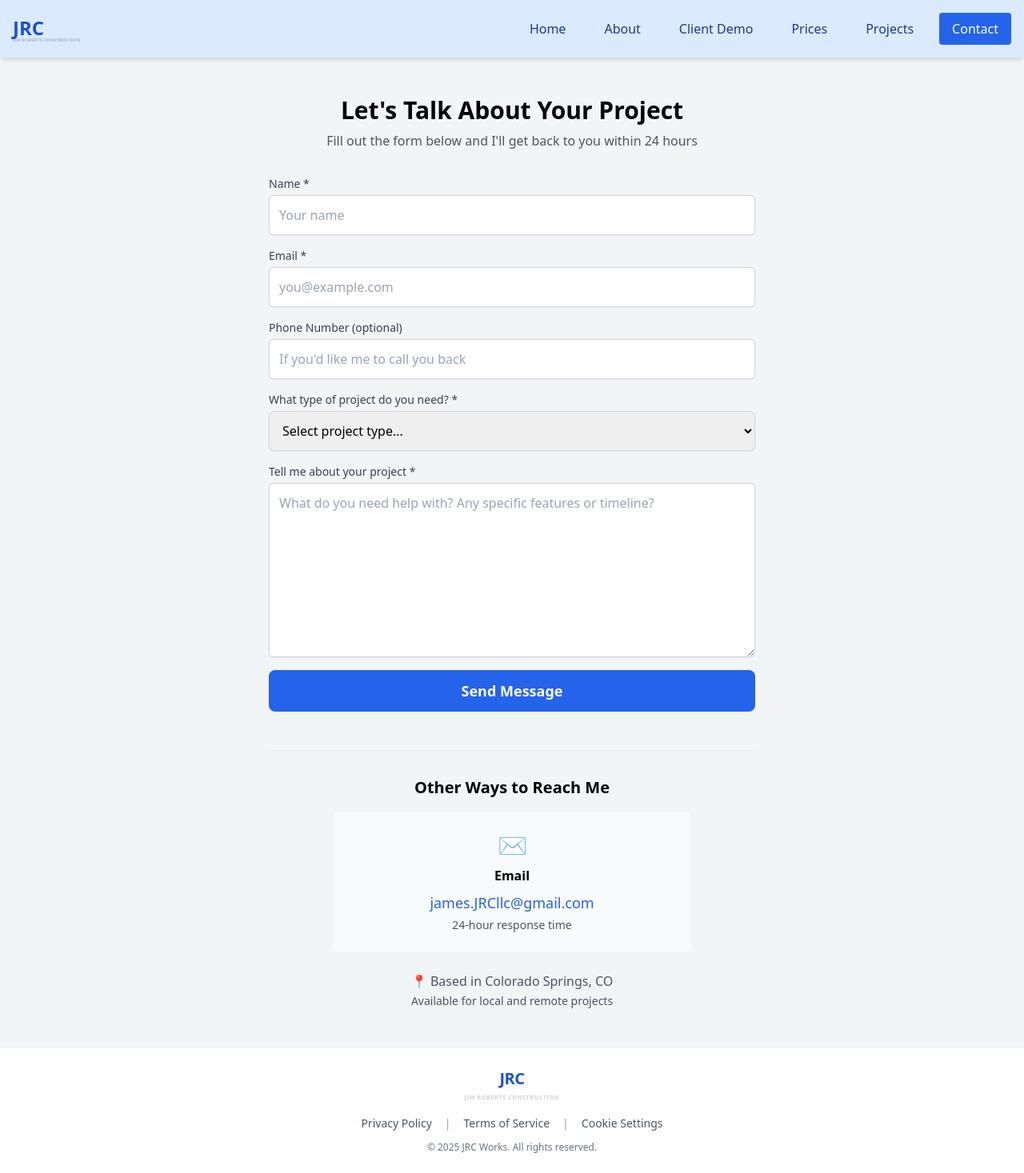
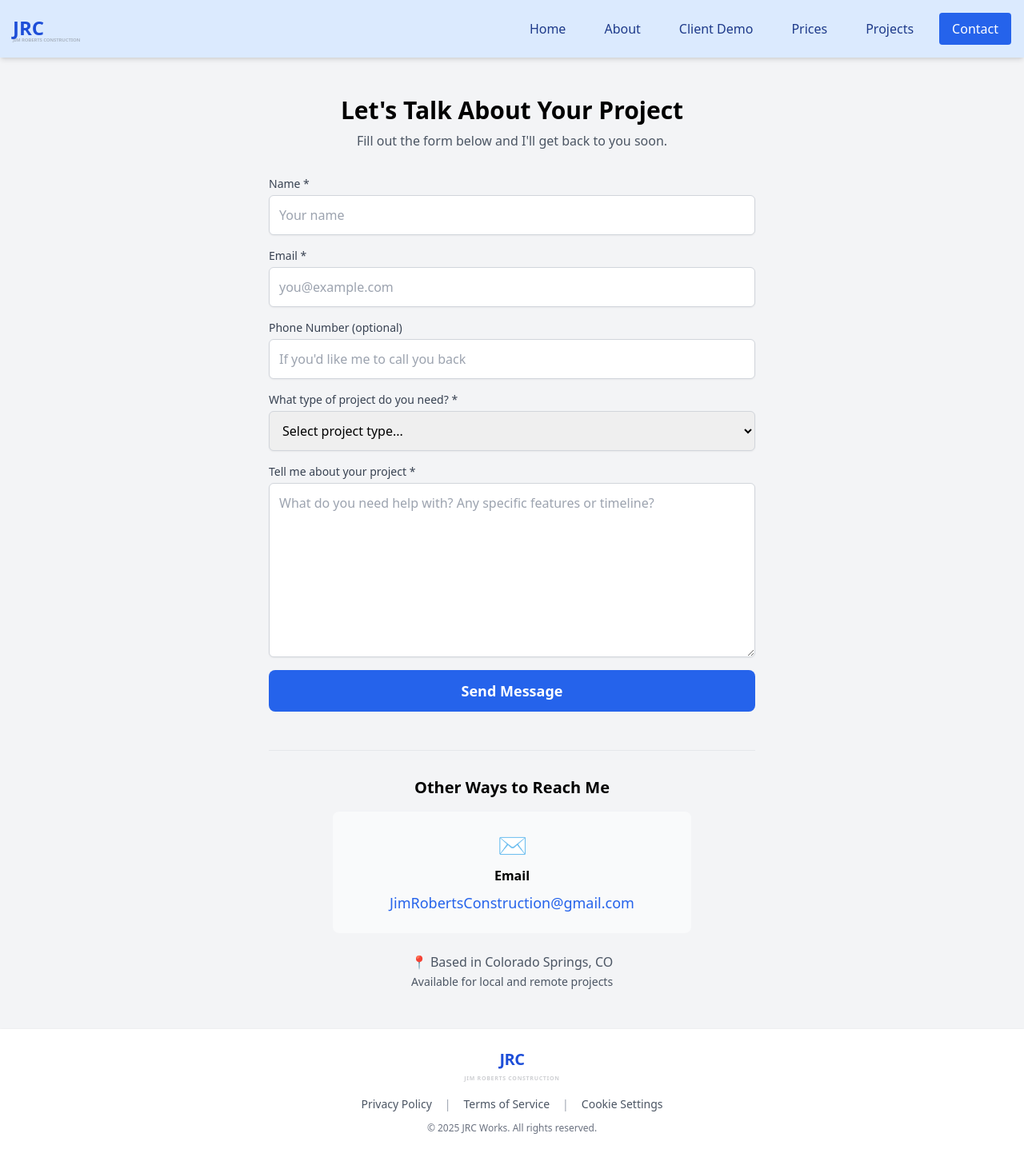
Before and after one commit to james3roberts/personal-site, a React (Vite) app: page /contact in a window 1280 px wide. Shown: the whole page at 80% size. After the commit the page ends 1443 px from the top, so only its background shows below. Built offline with nearby package versions, Linux system fonts and the light colour scheme.

Commit message:
updated contact page and form

```diff
--- a/src/pages/Contact.jsx
+++ b/src/pages/Contact.jsx
@@ -63,7 +63,7 @@ export default function Contact() {
       }
     } catch (error) {
       alert(
-        "Something went wrong. Please try emailing me directly at James.JRCllc@gmail.com",
+        "Something went wrong. Please try emailing me directly at JimRobertsConstruction@gmail.com",
       );
     }
   };
@@ -78,7 +78,7 @@ export default function Contact() {
             Message Sent!
           </h1>
           <p className="text-lg text-gray-700 mb-6">
-            Thanks for reaching out! I'll get back to you within 24 hours.
+            Thanks for reaching out! I'll get back to you soon.
           </p>
 
           <button
@@ -98,7 +98,7 @@ export default function Contact() {
         Let's Talk About Your Project
       </h1>
       <p className="text-center text-gray-600 mb-8">
-        Fill out the form below and I'll get back to you within 24 hours
+        Fill out the form below and I'll get back to you soon.
       </p>
 
       <form onSubmit={handleSubmit} className="space-y-4">
@@ -218,12 +218,12 @@ export default function Contact() {
           <div className="text-3xl mb-2">✉️</div>
           <h3 className="font-semibold mb-2">Email</h3>
           <a
-            href="mailto:james.JRCllc@gmail.com"
+            href="mailto:JimRobertsConstruction@gmail.com"
             className="text-blue-600 text-lg hover:underline break-all"
           >
-            james.JRCllc@gmail.com
+            JimRobertsConstruction@gmail.com
           </a>
-          <p className="text-sm text-gray-600 mt-1">24-hour response time</p>
+          {/* <p className="text-sm text-gray-600 mt-1">24-hour response time</p> */}
         </div>
 
         <div className="text-center mt-6">
```
